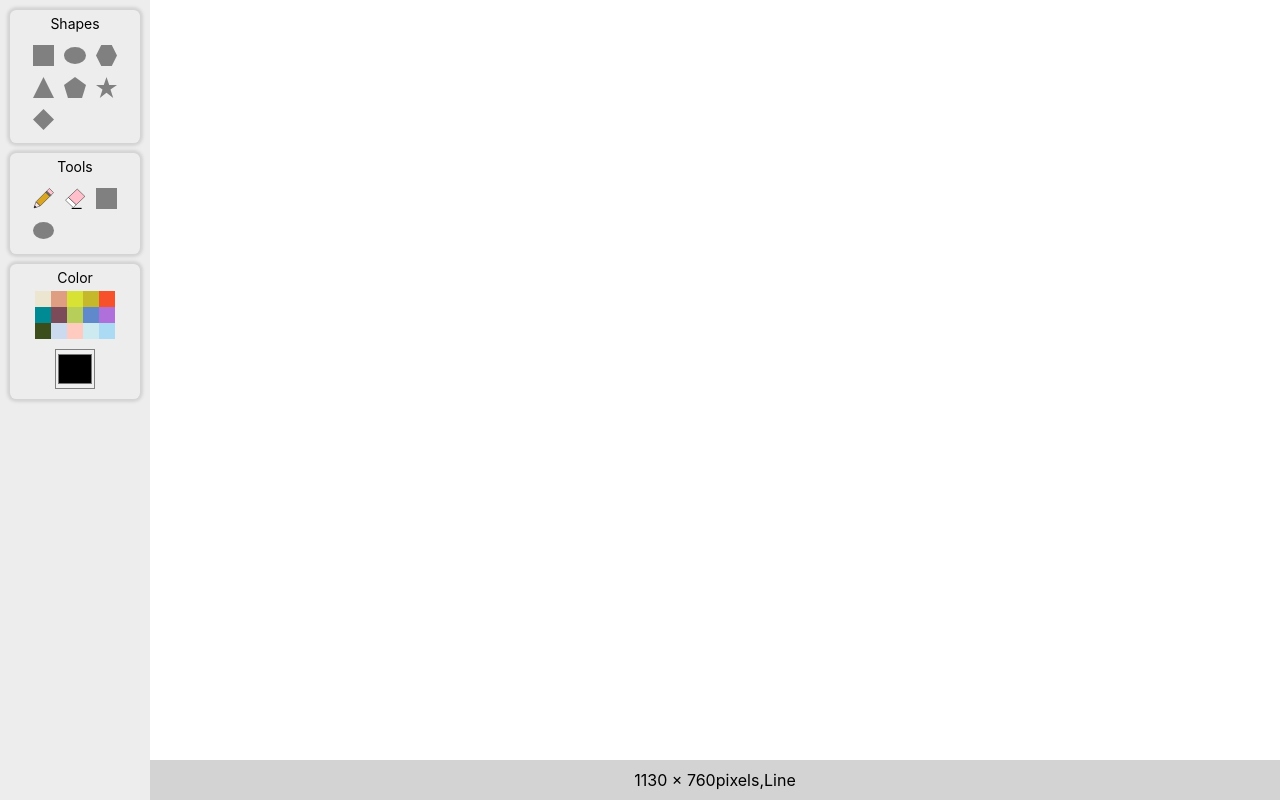
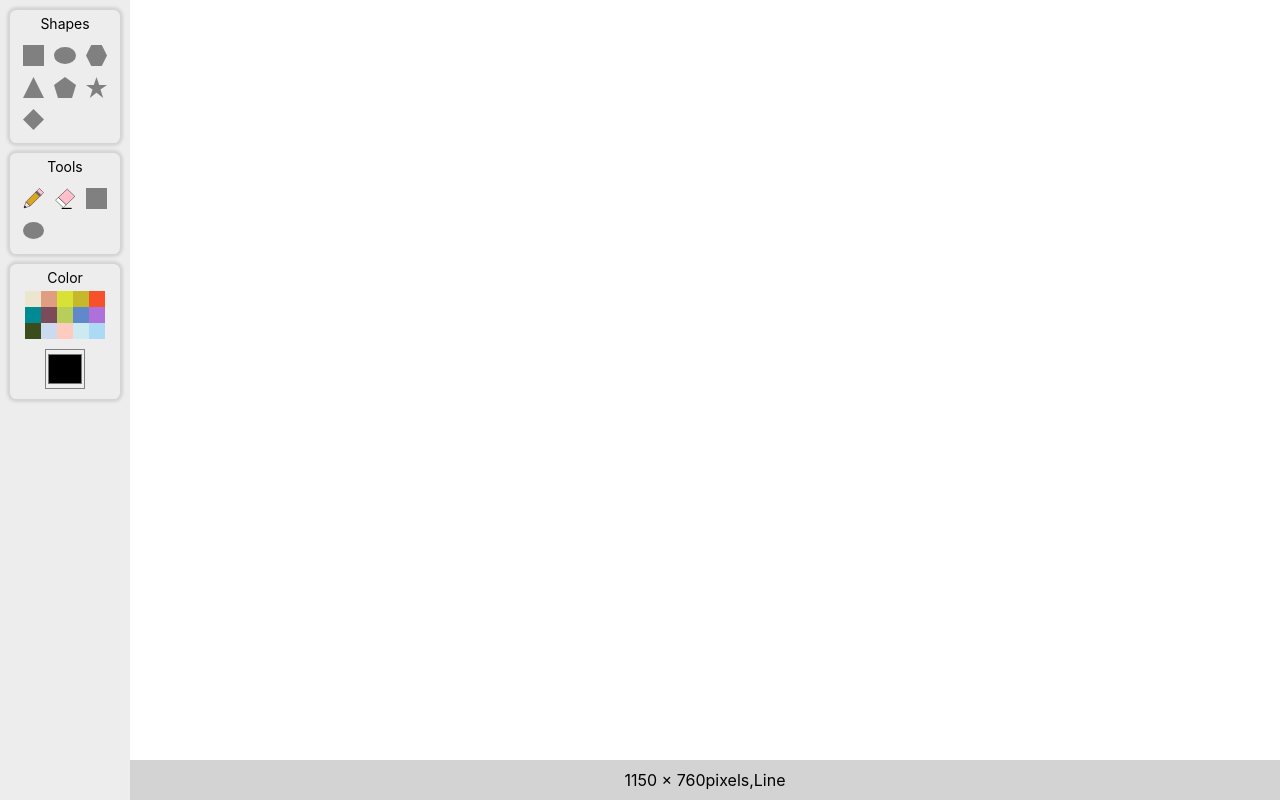
Before and after one commit to Jhonyx00/React-Paint-App, a React (Create React App) app: page / in a window 1280 px wide. Built offline with nearby package versions, Linux system fonts and the light colour scheme.

Commit message:
fix toolbar width

```diff
--- a/src/App.css
+++ b/src/App.css
@@ -3,7 +3,7 @@
   height: 100vh;
 
   display: grid;
-  grid-template-columns: 150px calc(100% - 150px);
+  grid-template-columns: 130px calc(100% - 130px);
 
   .toolbar-container {
     background-color: rgb(237, 237, 237);
@@ -14,6 +14,7 @@
     height: 100%;
     display: grid;
     grid-template-rows: 95% 5%;
+    background-color: rgb(158, 158, 158);
 
     .canvas-main-container {
       overflow: auto;
--- a/src/App.tsx
+++ b/src/App.tsx
@@ -26,7 +26,7 @@ import "./App.css";
 import ColorPalette from "./components/colorPalette.tsx";
 
 const App = () => {
-  const canvasContainer: React.Ref<HTMLDivElement> = useRef(null);
+  const canvasContainer = useRef<HTMLDivElement>(null);
   const [isDrawing, setIsDrawing] = useState(false);
   const [parentDimension, setParentDimension] = useState<Dimension>({
     width: 0,
--- a/src/components/canvas.tsx
+++ b/src/components/canvas.tsx
@@ -11,7 +11,7 @@ import { ShapeContainer } from "../interfaces/shapeContainer";
 import "../styles/canvas.css";
 
 const DynamicComponent = forwardRef((shapeContainer: ShapeContainer, ref) => {
-  const auxCanvasRef: React.Ref<HTMLCanvasElement> = useRef(null);
+  const auxCanvasRef = useRef<HTMLCanvasElement>(null);
   const [ctxAux, setContext] = useState<CanvasRenderingContext2D>();
   const ctxAuxCanvas = auxCanvasRef.current?.getContext("2d");
 
```
